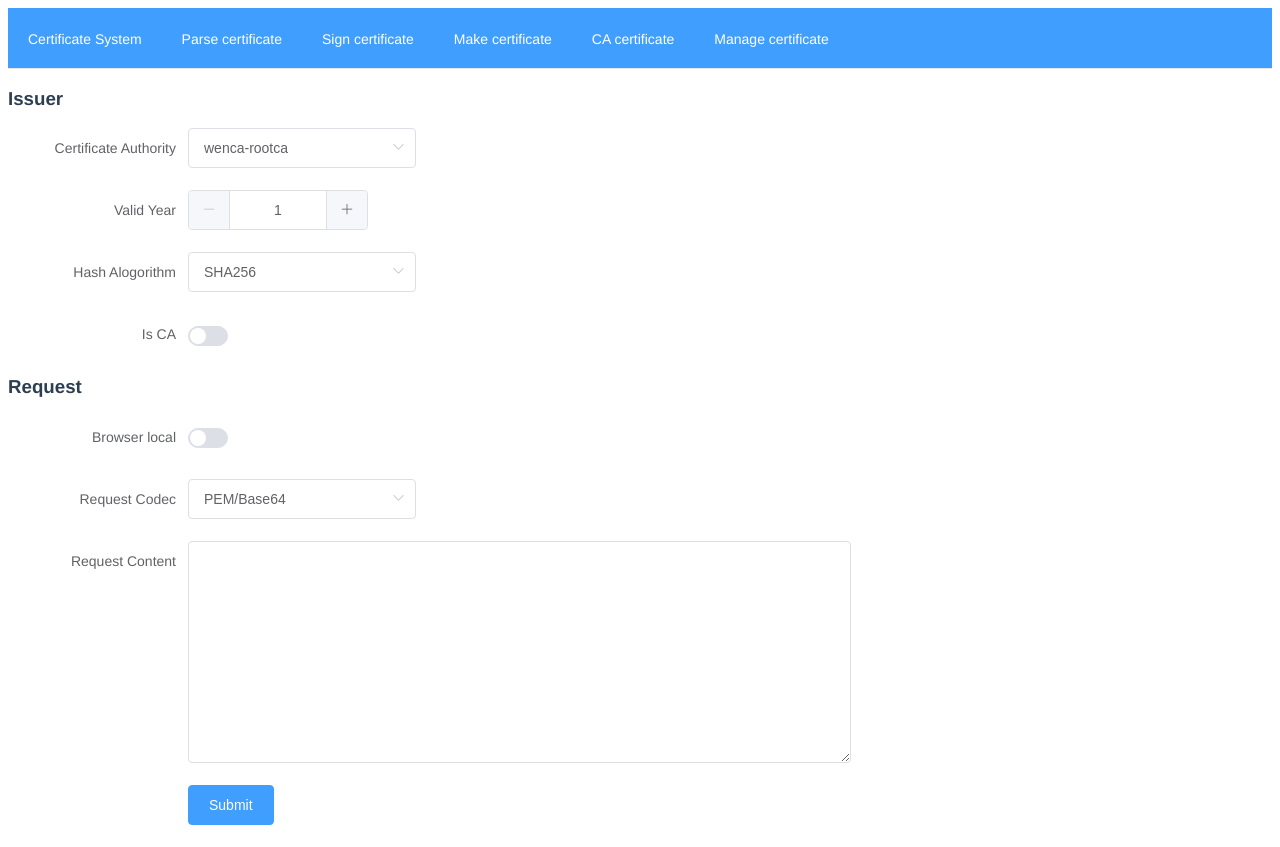
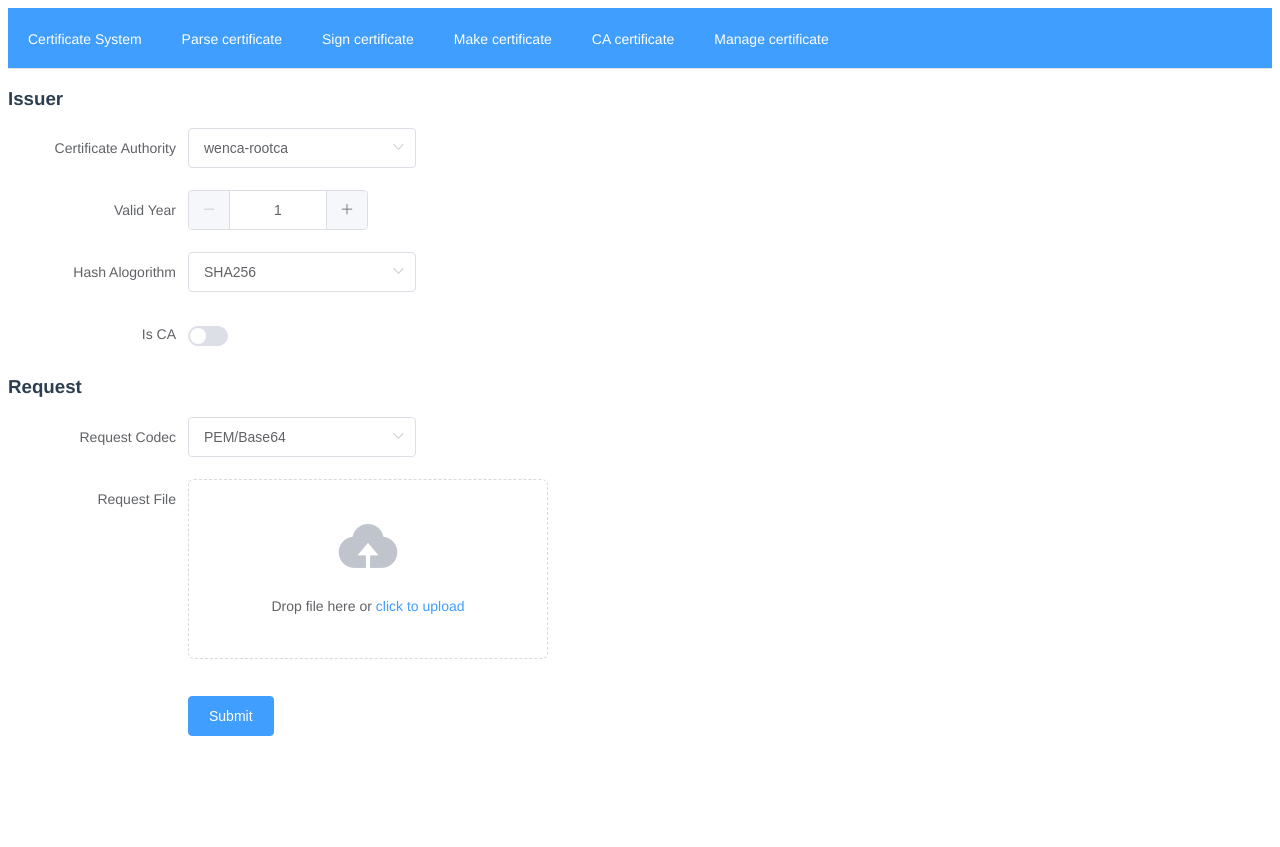
Before and after one commit to zero-cao/certificate_system, a Vue app in the folder frontend/: page /certificate/signing in a window 1280 px wide. After the commit the page ends 800 px from the top, so only its background shows below. Built offline with nearby package versions, Linux system fonts and the light colour scheme.

Commit message:
Remove the case key request or certifcate is string

```diff
--- a/frontend/src/views/CertificateParsing.vue
+++ b/frontend/src/views/CertificateParsing.vue
@@ -4,10 +4,6 @@
     <el-form :model="form" :rules="rules" ref="form" status-icon label-width="180px">
       <h3>Request or Certificate</h3>
       <div class="subject">
-        <el-form-item label="Browser local">
-          <el-switch v-model="form.subject.upload"></el-switch>
-        </el-form-item>
-
         <el-form-item label="Type">
           <el-select v-model="form.subject.type">
             <el-option label="Certificate Signing Request" value="req"></el-option>
@@ -22,7 +18,7 @@
           </el-select>
         </el-form-item>
 
-        <el-form-item v-if="form.subject.upload" label="File">
+        <el-form-item label="File">
           <el-upload class="upload-demo" drag action=""
             :auto-upload="false"
             :multiple="false"
@@ -33,10 +29,6 @@
             <i class="el-icon-upload"></i>
             <div class="el-upload__text">Drop file here or <em>click to upload</em></div>
           </el-upload>
-        </el-form-item>
-
-        <el-form-item v-else label="Content" prop="content">
-          <el-input type="textarea" rows=10 v-model="form.subject.obj"></el-input>
         </el-form-item>
       </div>
 
@@ -54,29 +46,14 @@
 export default {
   name: 'CertificateSigning',
   data () {
-    // var validateContent = (rule, value, callback) => {
-    //   if (!value) {
-    //     return callback(new Error('Empty not be allowed'))
-    //   }
-    //   else {
-    //     callback();
-    //   }
-    // }
-
 		return {
       form: {
         subject: {
-          upload: false,
           filelist: [],
           type: 'crt',
           codec: 'pem',
-          obj: null
+          obj: ''
         }
-      },
-      rules: {
-        // content: [
-        //   {validator: validateContent, trigger: 'change'},
-        // ]
       }
     }
   },
--- a/frontend/src/views/CertificateSigning.vue
+++ b/frontend/src/views/CertificateSigning.vue
@@ -33,10 +33,6 @@
 
       <h3>Request</h3>
       <div class="subject">
-        <el-form-item label="Browser local">
-          <el-switch v-model="form.subject.upload"></el-switch>
-        </el-form-item>
-
         <el-form-item label="Request Codec">
           <el-select v-model="form.subject.codec">
             <el-option label="PEM/Base64" value="pem"></el-option>
@@ -44,7 +40,7 @@
           </el-select>
         </el-form-item>
 
-        <el-form-item v-if="form.subject.upload" label="Request File">
+        <el-form-item label="Request File">
           <el-upload class="upload-demo" drag action=""
             :auto-upload="false"
             :multiple="false"
@@ -55,10 +51,6 @@
             <i class="el-icon-upload"></i>
             <div class="el-upload__text">Drop file here or <em>click to upload</em></div>
           </el-upload>
-        </el-form-item>
-
-        <el-form-item v-else label="Request Content">
-          <el-input type="textarea" rows=10 v-model="form.subject.obj"></el-input>
         </el-form-item>
       </div>
 
@@ -85,10 +77,9 @@
 					is_ca: false
         },
         subject: {
-          upload: false,
           filelist: [],
           codec: 'pem',
-          obj: null
+          obj: ''
         }
       }
     }
```
Also changed, not shown: 2 other files (tests, documents, lock files or other folders).
